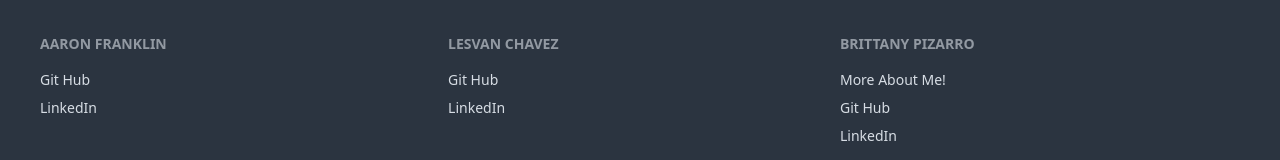
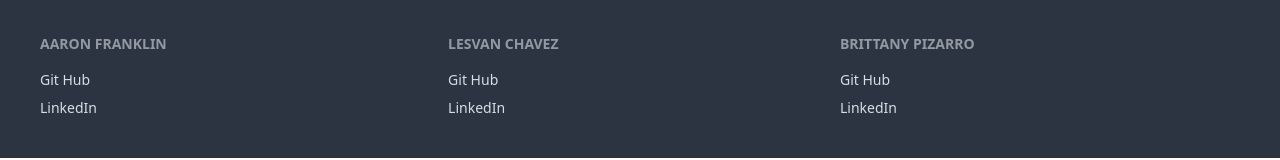
Before and after one commit to Lesvan-Chavez/LanguageFlashCardApp, a Next.js app in the folder flashcard/: page / in a window 1280 px wide. Shown: the part 1346-1506 px from the top of the page. Built offline with nearby package versions, Linux system fonts and the light colour scheme; no server answers.

Commit message:
Update home_footer.jsx

```diff
--- a/flashcard/app/components/home_components/home_footer.jsx
+++ b/flashcard/app/components/home_components/home_footer.jsx
@@ -12,14 +12,12 @@ export default function HomeFooter() {
   </nav>
   <nav>
     <h6 className="footer-title">Lesvan Chavez</h6>
-    {/* <a className="link link-hover" href="/contact_us?person=2" target="_blank">More About Me!</a> */}
     <a className="link link-hover" href="https://github.com/Lesvan-Chavez" target="_blank">Git Hub</a>
     <a className="link link-hover" href="https://www.linkedin.com/in/lesvan-chavez-8b360216a/" target="_blank">LinkedIn</a>
 
   </nav>
   <nav>
     <h6 className="footer-title">Brittany Pizarro</h6>
-    <a className="link link-hover" href="/contact_us?person=3" target="_blank">More About Me!</a>
     <a className="link link-hover" href="https://github.com/Pizaroll" target="_blank">Git Hub</a>
     <a className="link link-hover" href="https://www.linkedin.com/in/brittany-d-pizarro/" target="_blank">LinkedIn</a>
 
```
